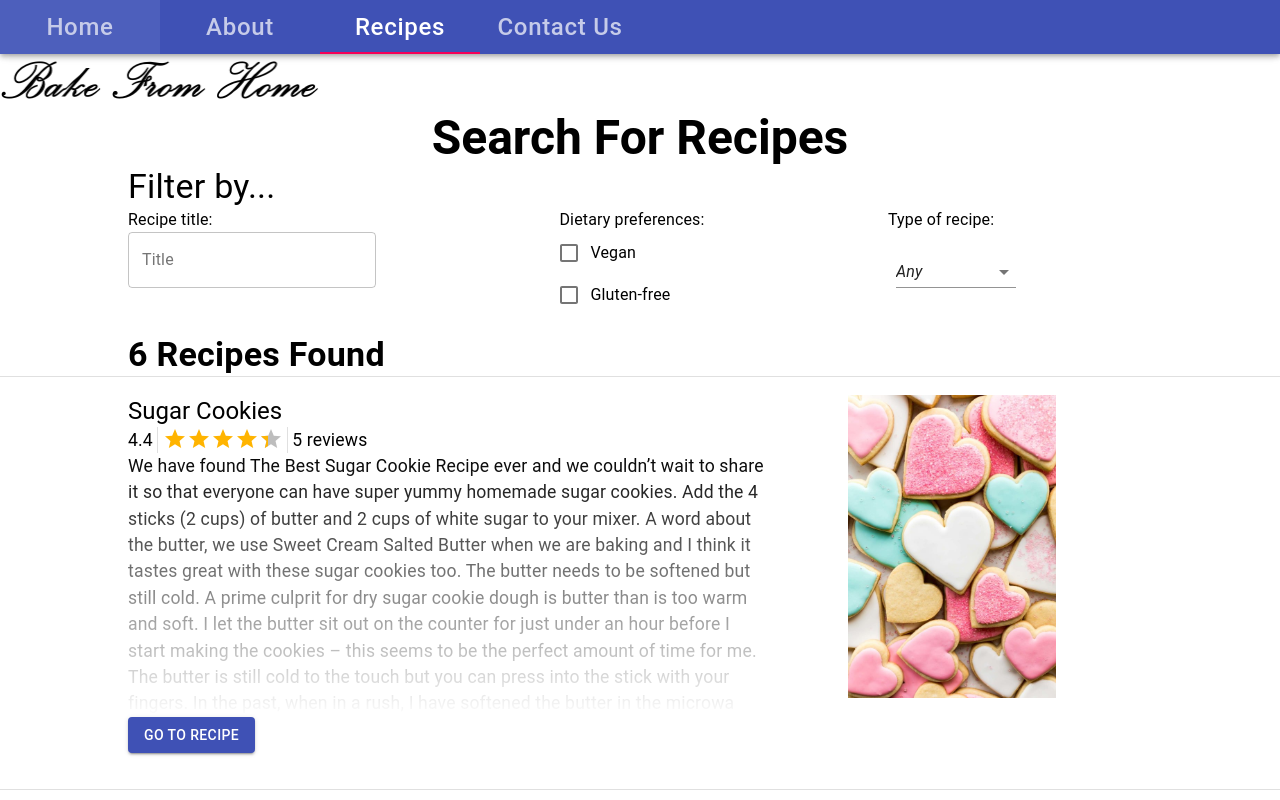
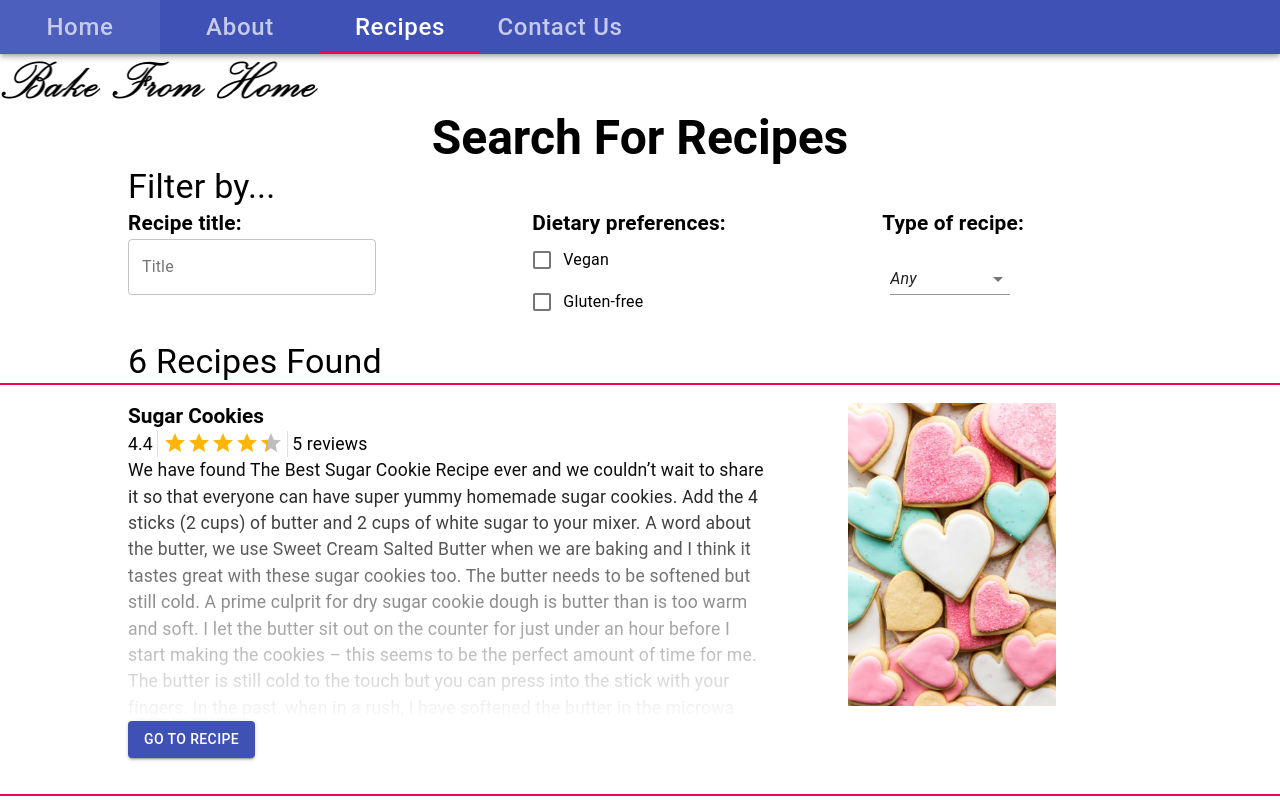
Before and after one commit to chrisvettese/SEG3125-React-Lab, a React (Create React App) app: page /recipes in a window 1280 px wide. Shown: the top 800 px of the page. Built offline with nearby package versions, Linux system fonts and the light colour scheme.

Commit message:
Styling consistency

```diff
--- a/package.json
+++ b/package.json
@@ -1,5 +1,6 @@
 {
   "name": "seg3125-react-lab",
+  "homepage": "http://chrisvettese.github.io/seg3125-react-lab",
   "version": "0.1.0",
   "private": true,
   "dependencies": {
@@ -15,7 +16,9 @@
     "start": "react-scripts start",
     "build": "react-scripts build",
     "test": "react-scripts test",
-    "eject": "react-scripts eject"
+    "eject": "react-scripts eject",
+    "predeploy": "npm run build",
+    "deploy": "gh-pages -d build"
   },
   "eslintConfig": {
     "extends": "react-app"
--- a/src/App.js
+++ b/src/App.js
@@ -3,7 +3,7 @@ import Typography from "@material-ui/core/Typography";
 import Button from "@material-ui/core/Button";
 import Grid from "@material-ui/core/Grid";
 import {useHistory} from 'react-router-dom';
-import NavBar from "./Common";
+import NavBar, {Footer} from "./Common";
 import makeStyles from "@material-ui/core/styles/makeStyles";
 import recipeData from "./resources/recipeText";
 import {useLocation} from "react-router-dom";
@@ -55,7 +55,7 @@ function App() {
     return (
         <Fragment>
             <NavBar/>
-            <Typography align="center" variant="h3">Bake From Home</Typography>
+            <Typography align="center" variant="h3" style={{fontWeight: "bold"}}>Bake From Home</Typography>
             <Typography align="center" className={classes.standardText}>Easy baking recipes you can make from
                 home.</Typography>
             <Grid container justify="center">
@@ -70,8 +70,7 @@ function App() {
             <div ref={recipeRef}/>
             <Typography className={classes.sideAlign} variant="h4">Recipes</Typography>
             <Typography className={classes.sideAlignText}>Find a baking recipe that's perfect for you! Search for
-                recipes by food name,
-                dietary preference, and by ingredients in your kitchen.</Typography>
+                recipes by food name, dietary preference, and by ingredients in your kitchen.</Typography>
             <Grid container className={classes.sideAlign}>
                 <Button variant="contained" color="primary" onClick={() => history.push("/recipes")}>Go
                     to Recipe Finder</Button>
@@ -79,6 +78,10 @@ function App() {
             <br/>
             <div ref={contactRef}/>
             <Typography className={classes.sideAlign} variant="h4">Contact Us</Typography>
+            <Typography className={classes.sideAlignText}>Have any questions or suggestions? Reach us at
+                help@bakefromhome.com, or 555-555-5555.</Typography>
+            <br/>
+            <Footer/>
         </Fragment>
     );
 }
--- a/src/Common.js
+++ b/src/Common.js
@@ -7,12 +7,26 @@ import React, {Fragment, useState} from "react";
 import {withStyles} from "@material-ui/core";
 import Divider from "@material-ui/core/Divider";
 import makeStyles from "@material-ui/core/styles/makeStyles";
-import Link from "@material-ui/core/Link";
+import Typography from "@material-ui/core/Typography";
 
-const useStyles = makeStyles(() => ({
+const topStyles = makeStyles(() => ({
     logo: {
         width: "20em",
         height: "auto"
+    }
+}));
+
+const bottomStyles = makeStyles(() => ({
+    appBar: {
+        bottom: "0",
+        top: "auto"
+    }
+}));
+
+export const divideStyle = makeStyles(() => ({
+    divideColour: {
+        backgroundColor: "#F50057",
+        height: "0.15em"
     }
 }));
 
@@ -27,10 +41,11 @@ const NavTab = withStyles({
 })(Tab);
 
 export function Divide() {
+    const classes = divideStyle();
     return (
         <Fragment>
             <br/>
-            <Divider/>
+            <Divider className={classes.divideColour}/>
             <br/>
         </Fragment>
     );
@@ -48,7 +63,7 @@ export function getRatingAverage(ratings) {
 
 function NavBar() {
     const history = useHistory();
-    const classes = useStyles();
+    const classes = topStyles();
     const path = window.location.pathname;
     let initialState = "home";
     if (path.includes("/recipes")) {
@@ -87,4 +102,16 @@ function NavBar() {
     )
 }
 
+export function Footer() {
+    const classes = bottomStyles();
+
+    return (
+        <Fragment>
+            <AppBar position="static" className={classes.appBar}>
+                <Typography align="center">Website by Chris Vettese</Typography>
+            </AppBar>
+        </Fragment>
+    )
+}
+
 export default NavBar;
--- a/src/Finder.js
+++ b/src/Finder.js
@@ -1,5 +1,5 @@
 import React, {Fragment, useEffect, useState} from "react";
-import NavBar, {Divide, getRatingAverage} from "./Common";
+import NavBar, {Divide, Footer, getRatingAverage} from "./Common";
 import Typography from "@material-ui/core/Typography";
 import recipeData from "./resources/recipeText";
 import Vegan from "./resources/vegan.png"
@@ -50,16 +50,16 @@ const useStyles = makeStyles((theme) => ({
         height: "auto",
         paddingLeft: "5em"
     },
-    recipeFound: {
-        fontWeight: "bold",
-        marginLeft: "10%",
-        maxWidth: "70%"
-    },
-    boldFont: {
-        fontWeight: "bold"
-    },
     standardFont: {
         fontSize: "1.1em"
+    },
+    minorTitle: {
+        fontWeight: "bold",
+        fontSize: "1.3em"
+    },
+    divideColour: {
+        backgroundColor: "#F50057",
+        height: "0.15em"
     }
 }));
 
@@ -142,29 +142,30 @@ function Finder() {
     return (
         <Fragment>
             <NavBar/>
-            <Typography align="center" variant="h3" className={classes.boldFont}>Search For Recipes</Typography>
+            <Typography align="center" variant="h3" style={{fontWeight: "bold"}}>Search For Recipes</Typography>
             <Typography className={classes.recipeMargin} variant="h4">Filter by...</Typography>
             <Grid container justify="space-between" alignItems="stretch" className={classes.recipeMargin}>
                 <Grid item>
-                    <Typography>Recipe title:</Typography>
-                    <TextField id="outlined-basic" label="Title" variant="outlined"
+                    <Typography className={classes.minorTitle}>Recipe title:</Typography>
+                    <TextField id="outlined-basic" label="Title" variant="outlined" color="secondary"
                                onChange={searchRecipes}/>
                 </Grid>
                 <Grid item>
-                    <Typography>Dietary preferences:</Typography>
-                    <FormControlLabel value="vegan" control={<Checkbox onChange={() => updatePreference("vegan")}/>}
-                                      label="Vegan"/>
+                    <Typography className={classes.minorTitle}>Dietary preferences:</Typography>
+                    <FormControlLabel value="vegan" className={classes.standardFont}
+                                      control={<Checkbox onChange={() => updatePreference("vegan")}/>} label="Vegan"/>
                     <br/>
-                    <FormControlLabel value="glutenFree"
+                    <FormControlLabel value="glutenFree" className={classes.standardFont}
                                       control={<Checkbox onChange={() => updatePreference("glutenFree")}/>}
                                       label="Gluten-free"/>
                 </Grid>
                 <Grid item>
-                    <Typography>Type of recipe:</Typography>
+                    <Typography className={classes.minorTitle}>Type of recipe:</Typography>
                     <FormControl className={classes.formControl}>
                         <Select
                             value={recipeType}
                             onChange={updateType}
+                            color="secondary"
                             displayEmpty
                             className={classes.selectEmpty}
                             inputProps={{'aria-label': 'Recipe Type'}}
@@ -180,8 +181,8 @@ function Finder() {
                 </Grid>
             </Grid>
             <br/>
-            <Typography className={classes.recipeFound} variant="h4">{recipesFound.length + recipeText}</Typography>
-            <Divider/>
+            <Typography className={classes.recipeMargin} variant="h4">{recipesFound.length + recipeText}</Typography>
+            <Divider className={classes.divideColour}/>
             <br/>
             {
                 recipesFound.map(i => {
@@ -195,7 +196,7 @@ function Finder() {
                             <Grid container alignItems="flex-start">
                                 <Grid container item xs={6} className={classes.recipeMargin}>
                                     <Grid container item>
-                                        <Typography variant={"h5"}>{recipeData.names[i] + "\u00a0"}</Typography>
+                                        <Typography className={classes.minorTitle} variant={"h5"}>{recipeData.names[i] + "\u00a0"}</Typography>
                                         <Icons rIndex={i}/>
                                     </Grid>
                                     <Grid container item>
@@ -227,6 +228,7 @@ function Finder() {
                     )
                 })
             }
+            <Footer/>
         </Fragment>
     );
 }
--- a/src/Recipes.js
+++ b/src/Recipes.js
@@ -1,8 +1,8 @@
-import React, {createRef, Fragment, useEffect, useRef, useState} from "react";
+import React, {Fragment, useEffect, useState} from "react";
 import {Route} from "react-router-dom";
 import Typography from "@material-ui/core/Typography";
 import Rating from '@material-ui/lab/Rating';
-import NavBar, {Divide, getRatingAverage} from "./Common";
+import NavBar, {Divide, Footer, getRatingAverage} from "./Common";
 import Grid from "@material-ui/core/Grid";
 import ScrollableAnchor, {configureAnchors} from 'react-scrollable-anchor'
 import recipeData from "./resources/recipeText";
@@ -33,6 +33,12 @@ const useStyles = makeStyles(() => ({
         marginTop: "1em",
         marginLeft: "10%",
         width: "30em"
+    },
+    reviewerName: {
+        marginLeft: "10%",
+        maxWidth: "70%",
+        fontWeight: "bold",
+        fontSize: "1.3em"
     }
 }));
 
@@ -99,7 +105,7 @@ function Recipes() {
     return (
         <Route path={"/recipes/" + path} key={path}>
             <NavBar/>
-            <Typography align="center" variant="h3">{recipeData.names[rIndex] + "\u00a0"}</Typography>
+            <Typography align="center" variant="h3" style={{fontWeight: "bold"}}>{recipeData.names[rIndex] + "\u00a0"}</Typography>
             <Grid container justify="center">
                 <Rating value={ratingAvgNum} precision={0.1} readOnly/>
                 <Divider orientation="vertical" flexItem/>
@@ -146,6 +152,7 @@ function Recipes() {
                 label="Name"
                 variant="outlined"
                 value={newName}
+                color="secondary"
                 onChange={e => {
                     setNewName(e.target.value);
                     setShowNameError(false);
@@ -158,6 +165,7 @@ function Recipes() {
                 id="outlined-multiline-static"
                 label="Leave feedback (optional)"
                 multiline
+                color="secondary"
                 rows={4}
                 className={classes.textField}
                 variant="outlined"
@@ -175,7 +183,7 @@ function Recipes() {
                     return (
                         <Fragment key={index}>
                             <Grid container>
-                                <Typography variant="h5" className={classes.recipeStandard}>{name}</Typography>
+                                <Typography className={classes.reviewerName}>{name}</Typography>
                                 <Rating value={ratings[index]} readOnly/>
                             </Grid>
                             <Typography
@@ -185,6 +193,8 @@ function Recipes() {
                     )
                 })
             }
+            <br/>
+            <Footer/>
         </Route>
     )
 }
--- a/src/index.js
+++ b/src/index.js
@@ -17,6 +17,9 @@ ReactDOM.render(
             <Route exact path="/">
                 <App/>
             </Route>
+            <Route exact path="/seg3125-react-lab">
+                <App/>
+            </Route>
             <Route exact path="/recipes">
                 <Finder/>
             </Route>
```
Also changed, not shown: 1 other file (tests, documents, lock files or other folders).
